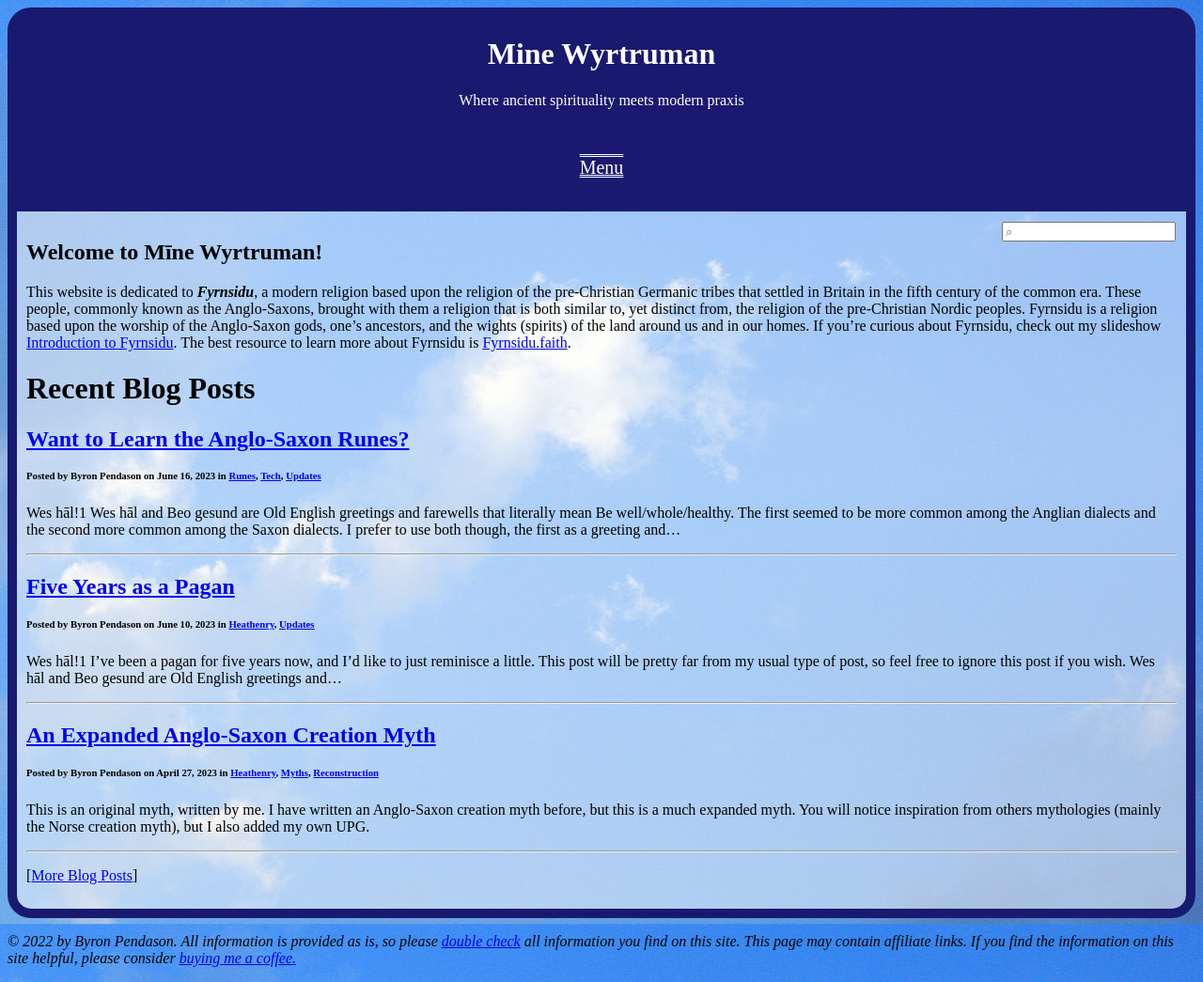
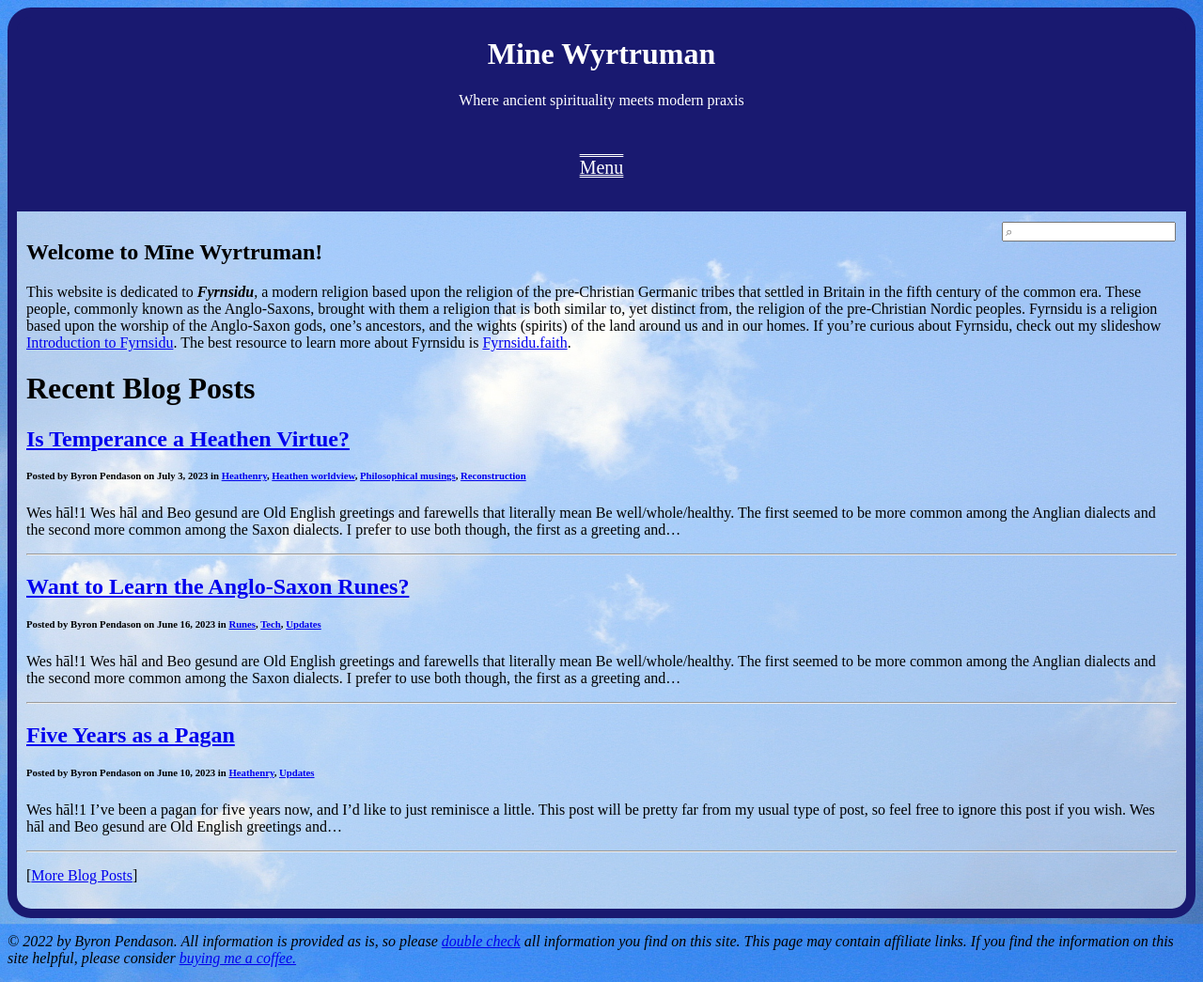
Before and after one commit to byronpendason/byronpendason.github.io, a Jekyll site: the page built from index.md, in a window 1280 px wide. Shown: the whole page at 94% size. Built offline with Jekyll 4.4.1, drawn with Linux system fonts in a browser that asks for light colours; our own code applies the rules of GitHub Pages for plain Markdown files; comment, search, counter and statistics services are not loaded; some of the changed lines change nothing that is shown.

Commit message:
Publishing 2023-07-03-is-temperance-a-heathen-virtue.md

```diff
--- a/_posts/2023-07-03-is-temperance-a-heathen-virtue.md
+++ b/_posts/2023-07-03-is-temperance-a-heathen-virtue.md
@@ -3,8 +3,7 @@ title: Is Temperance a Heathen Virtue?
 author: Byron Pendason
 date: Monday, July 03, 2023
 layout: post
-published: false
-categories: [Heathenry, afterlife, anglo-saxon calendar, cosmology, heathen basics, heathen worldview, heathen worship, lgbt, myths, philosophical musings, politics, rants, reconstruction, runes, stoicism, tech, updates]
+categories: [Heathenry, heathen worldview, philosophical musings, reconstruction]
 ---
 
 *Wes hāl!*[^1]
```
